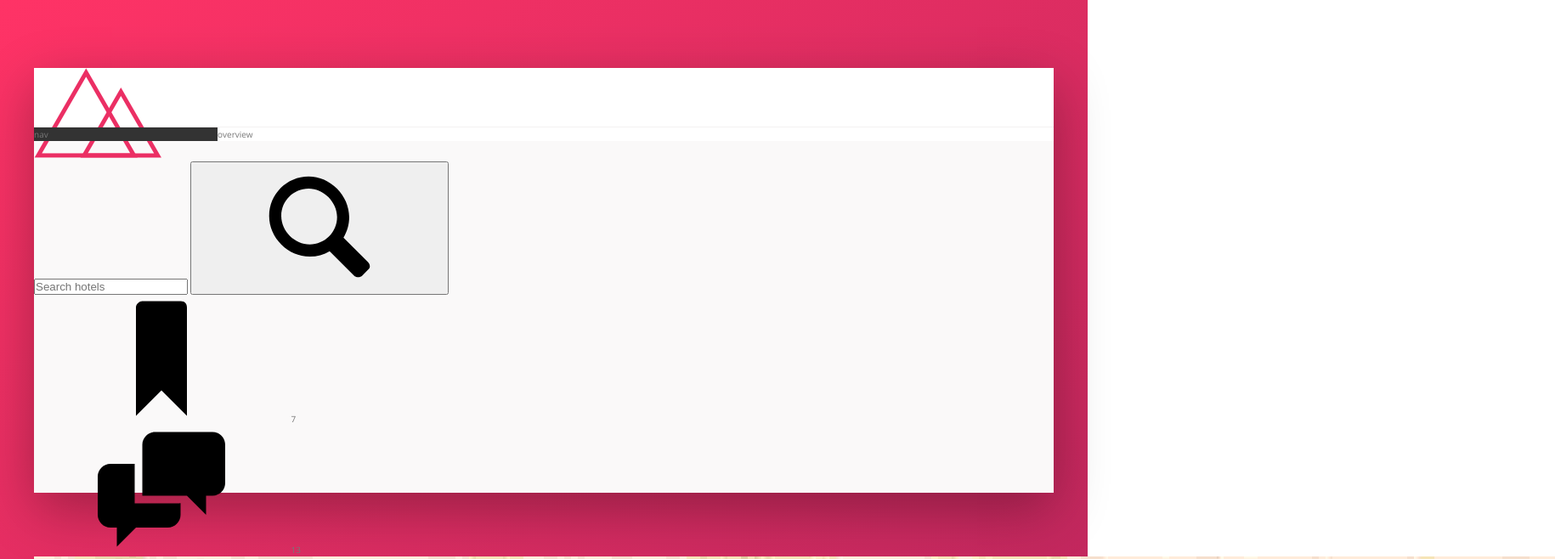
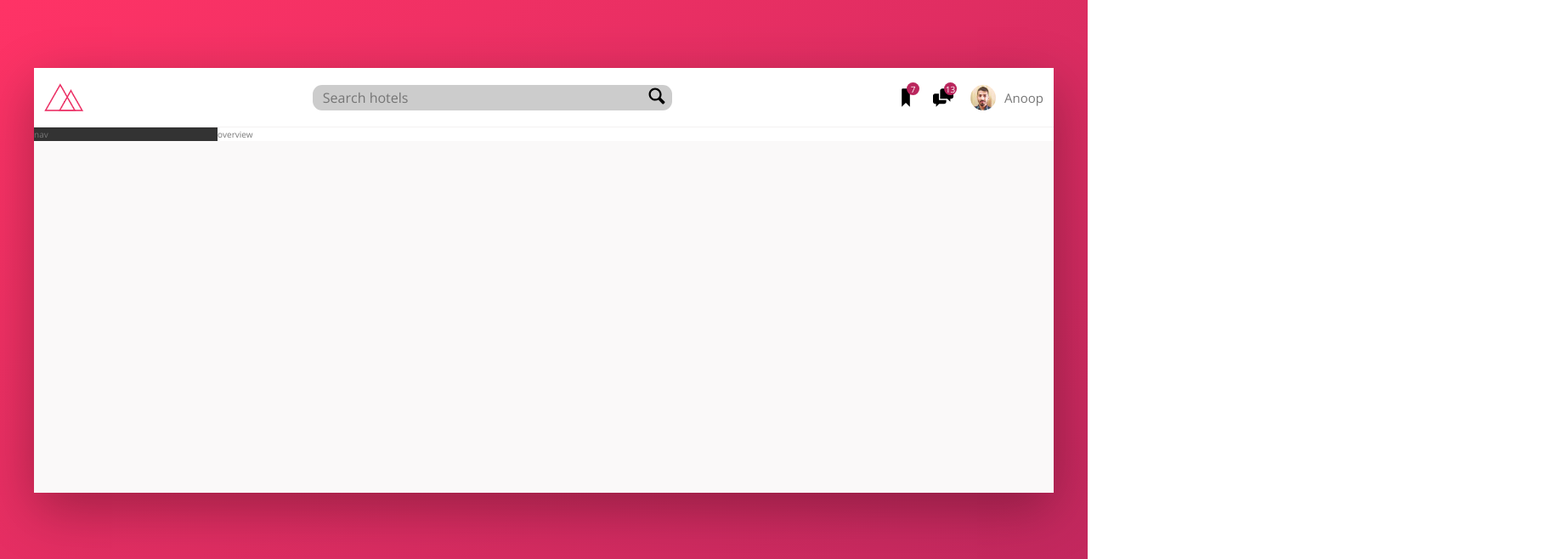
Before and after one commit to Anoop555777/dashboard-ui, a website: page index.html in a window 1280 px wide. Shown: the top 658 px of the page at 85% size, 1830 px wide, since content can reach past the window. Drawn offline with nearby package versions, Linux system fonts and the light colour scheme.

Commit message:
add header

```diff
--- a/index.html
+++ b/index.html
@@ -50,7 +50,7 @@
               alt="User photo"
               class="user-nav__user-photo"
             />
-            <span class="user-nav__user-name">Jonas</span>
+            <span class="user-nav__user-name">Anoop</span>
           </div>
         </nav>
       </header>
--- a/sass/_components.scss
+++ b/sass/_components.scss
@@ -0,0 +1,106 @@
+.logo {
+  height: 3.25rem;
+}
+
+.search {
+  flex: 0 0 40%;
+  position: relative;
+
+  display: flex;
+  align-items: center;
+  justify-content: center;
+
+  &__input {
+    display: inline-block;
+    border: none;
+    background-color: var(--color-grey-light-4);
+    font-family: inherit;
+    font-size: 1.6rem;
+    border-radius: 11px;
+    padding: 0.4rem 1.2rem;
+    width: 90%;
+    transition: all 0.3s;
+    margin-right: -3rem;
+
+    &:focus {
+      outline: none;
+      width: 100%;
+    }
+  }
+
+  &__input:focus + &__button &__icon {
+    color: #111;
+  }
+
+  &__button {
+    border: none;
+
+    background-color: var(--color-grey-light-4);
+    transition: all 0.2s;
+
+    &:focus {
+      outline: none;
+    }
+
+    &:active {
+      transform: translateY(0.2rem);
+    }
+  }
+
+  &__icon {
+    height: 2.4rem;
+    width: 2.4rem;
+    border: none;
+    background: transparent;
+    color: var(--color-grey-light-1);
+  }
+}
+
+.user-nav {
+  display: flex;
+  align-items: center;
+  justify-content: space-between;
+  gap: 2rem;
+  &__icon-box {
+    display: flex;
+    align-items: center;
+    justify-content: center;
+    position: relative;
+  }
+
+  &__icon {
+    height: 2.4rem;
+    width: 2.4rem;
+  }
+
+  &__notification {
+    display: inline-block;
+    height: 1.5rem;
+    width: 1.5rem;
+    border-radius: 50%;
+    background-color: var(--color-primary-dark);
+    color: #fff;
+    text-align: center;
+    position: absolute;
+    top: -0.6rem;
+    right: -0.4rem;
+  }
+
+  &__user {
+    display: flex;
+    align-items: center;
+    justify-content: center;
+    gap: 1rem;
+
+    &-photo {
+      height: 3rem;
+      width: 3rem;
+      border-radius: 50%;
+    }
+
+    &-name {
+      display: inline-block;
+      font-size: 1.5rem;
+    }
+  }
+}
--- a/sass/_layout.scss
+++ b/sass/_layout.scss
@@ -10,6 +10,10 @@
   height: 7rem;
   border-bottom: var(--line);
   background-color: #fff;
+  display: flex;
+  align-items: center;
+  justify-content: space-between;
+  padding: 0 1.2rem;
 }
 
 .content {
```
Also changed, not shown: css/style.css.
